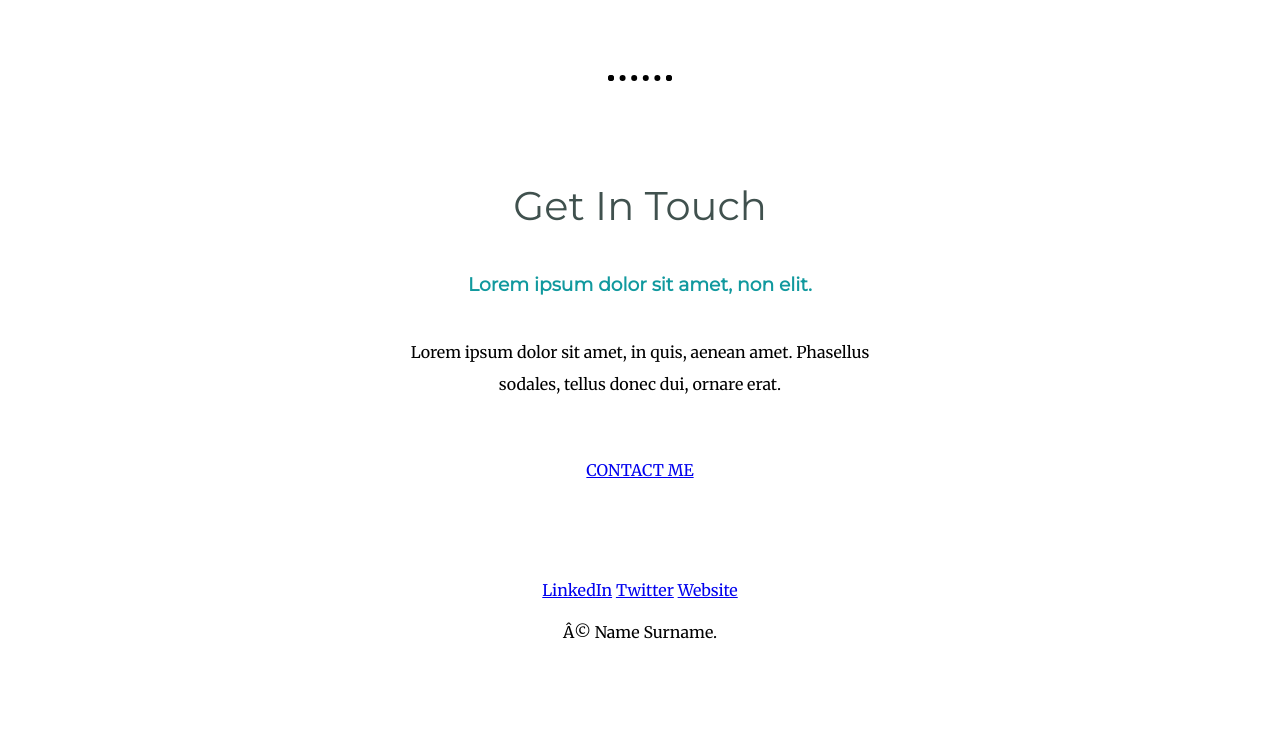
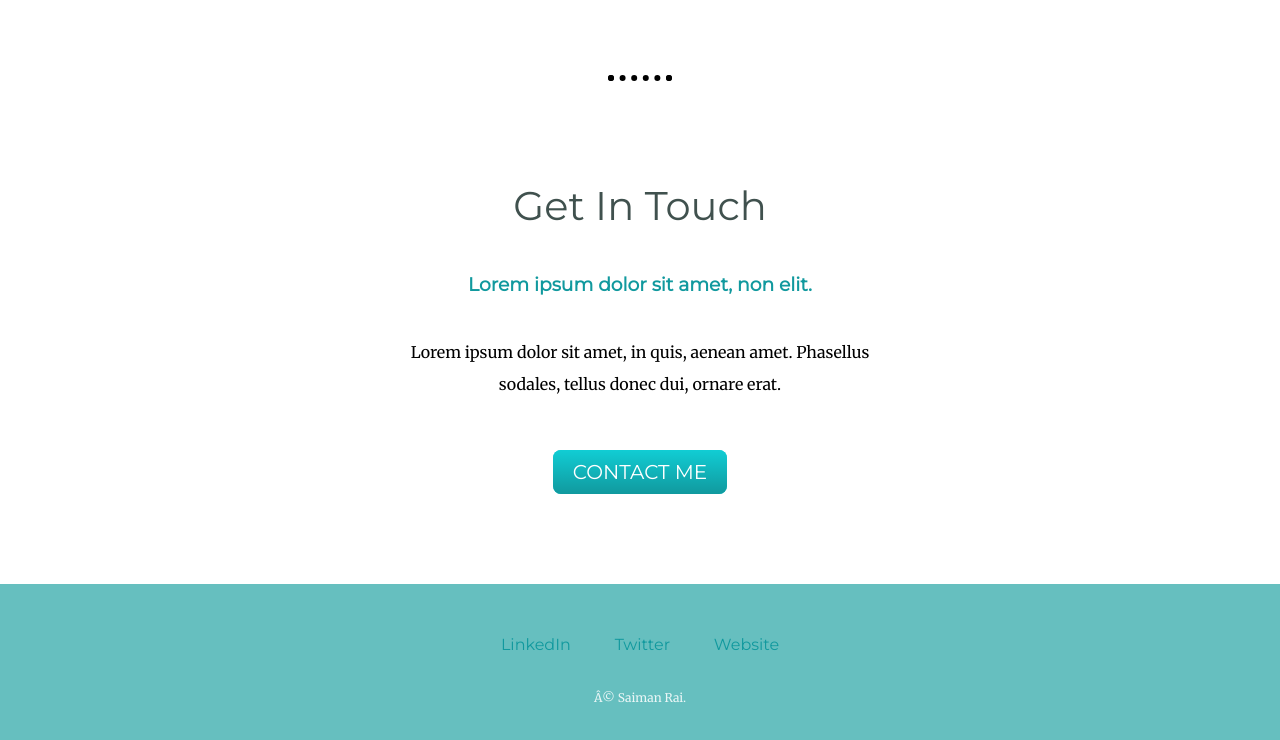
Before and after one commit to saimanrai27/project3, a plain HTML site: page index.html in a window 1280 px wide. Shown: the part 2109-2849 px from the top of the page. Before the commit the page ends 2773 px from the top, so only its background shows below. Drawn offline with Linux system fonts and the light colour scheme.

Commit message:
Add files via upload

```diff
--- a/css/mystyle.css
+++ b/css/mystyle.css
@@ -32,6 +32,16 @@ hr{
 }
 p{
     line-height: 2;
+}
+a{
+    color: #11999E;
+    font-family: 'Montserrat', sans-serif;
+    margin: 10px 20px;
+    text-decoration: none;
+
+}
+a:hover{
+    color: #eaf6f6;
 }
 .intro{
     width: 30%;
@@ -76,7 +86,10 @@ p{
 
 }
 
-.bottom-container {}
+.bottom-container {
+    background-color: #66BFBF;
+    padding: 50px 0 20px;
+}
 
 .top-cloud {
     position: absolute;
@@ -90,3 +103,34 @@ p{
     left: 250px;
     bottom: 300px;
 }
+.btn {
+    background: #11cdd4;
+    background-image: -webkit-linear-gradient(top, #11cdd4, #11999e);
+    background-image: -moz-linear-gradient(top, #11cdd4, #11999e);
+    background-image: -ms-linear-gradient(top, #11cdd4, #11999e);
+    background-image: -o-linear-gradient(top, #11cdd4, #11999e);
+    background-image: linear-gradient(to bottom, #11cdd4, #11999e);
+    -webkit-border-radius: 8;
+    -moz-border-radius: 8;
+    border-radius: 8px;
+    font-family: 'Montserrat', sans-serif;
+    color: #ffffff;
+    font-size: 20px;
+    padding: 10px 20px 10px 20px;
+    text-decoration: none;
+  }
+
+  .btn:hover {
+    background: #30e3cb;
+    background-image: -webkit-linear-gradient(top, #30e3cb, #2bc4ad);
+    background-image: -moz-linear-gradient(top, #30e3cb, #2bc4ad);
+    background-image: -ms-linear-gradient(top, #30e3cb, #2bc4ad);
+    background-image: -o-linear-gradient(top, #30e3cb, #2bc4ad);
+    background-image: linear-gradient(to bottom, #30e3cb, #2bc4ad);
+    text-decoration: none;
+  }
+  .copyright{
+      color: #eaf6f6;
+      font-size: 0.75rem;
+      padding:20px 10px ;
+  }
--- a/index.html
+++ b/index.html
@@ -69,7 +69,7 @@
       <a class="footer-link" href="https://www.linkedin.com/">LinkedIn</a>
       <a class="footer-link" href="https://twitter.com/">Twitter</a>
       <a class="footer-link" href="https://www.appbrewery.co/">Website</a>
-      <p>© Name Surname.</p>
+      <p class="copyright">© Saiman Rai.</p>
     </div>
   </body>
 </html>
```
